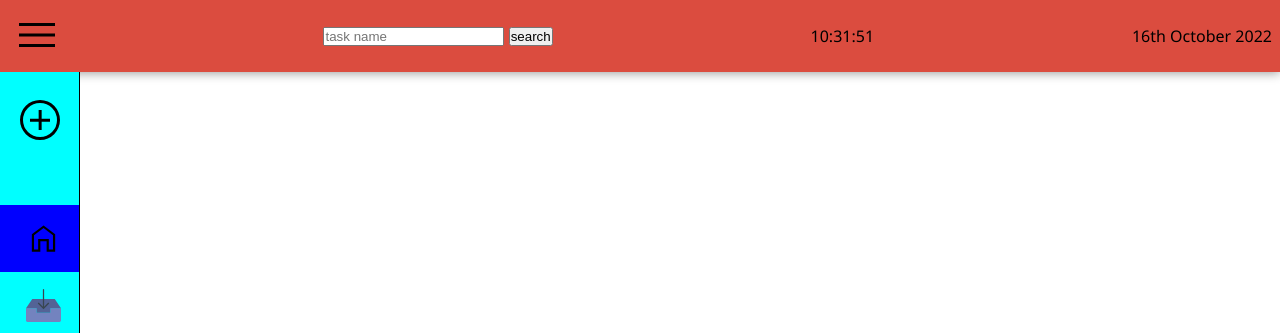
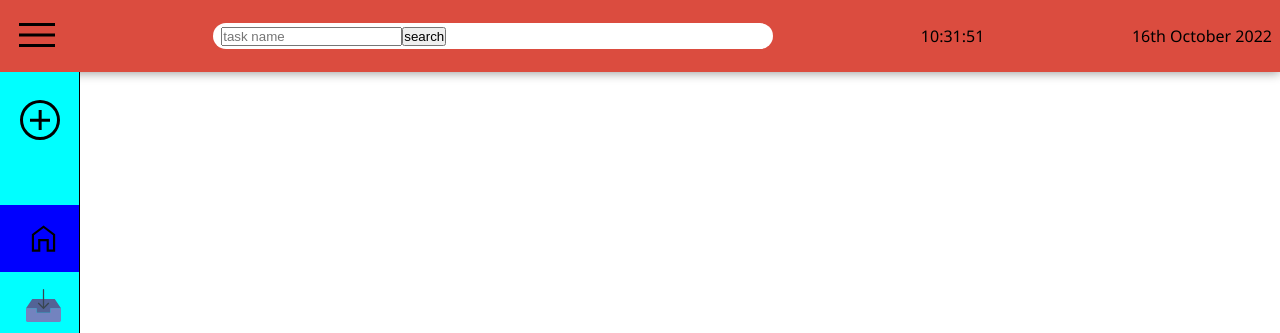
Before and after one commit to noobMushroom/todo_list, a website built with webpack: page dist/index.html in a window 1280 px wide. Shown: the top 333 px of the page. Built offline with nearby package versions, Linux system fonts and the light colour scheme; files whose address does not match are found by name.

Commit message:
Initial dist subtree commit

```diff
--- a/dist/index.html
+++ b/dist/index.html
@@ -11,13 +11,11 @@
 
 <body>
   <header class="head">
-
     <button class="sidebarButton" data-menu-icon-btn><img src="images/menu_FILL0_wght400_GRAD0_opsz48.svg" alt="">
     </button>
-
-    <div class="search">
-      <input type="text" id="searchBar" placeholder="task name">
-      <button id="searchBtn" >search</button>
+    <div class="searchBar">
+      <input type="text" id="searchBar" placeholder="task name" class="search">
+      <button id="searchBtn" class="searchBtn">search</button>
     </div>
     <div class="clock" id="clock">some watch</div>
     <div class="calender" id="calender">some calender</div>
@@ -84,7 +82,7 @@
         <div class="popup__priority">
           <select name="priority" id="priority" class="priority">
             <option value="unimportant">unimportant</option>
-            <option value="medium" default>medium</option>
+            <option value="medium" default selected>medium</option>
             <option value="important">important</option>
             <option value="super-important">if i don't do this i wll die</option>
             <option value="daily">daily</option>
```
Also changed, not shown: dist/93911ab167c943140756.ttf (added), dist/ae951a188b593952b384.ttf (added), 1 other file.
